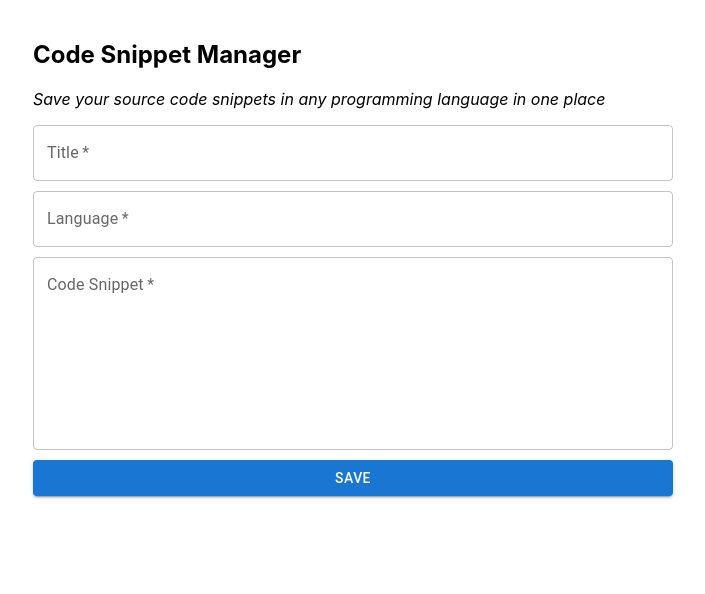
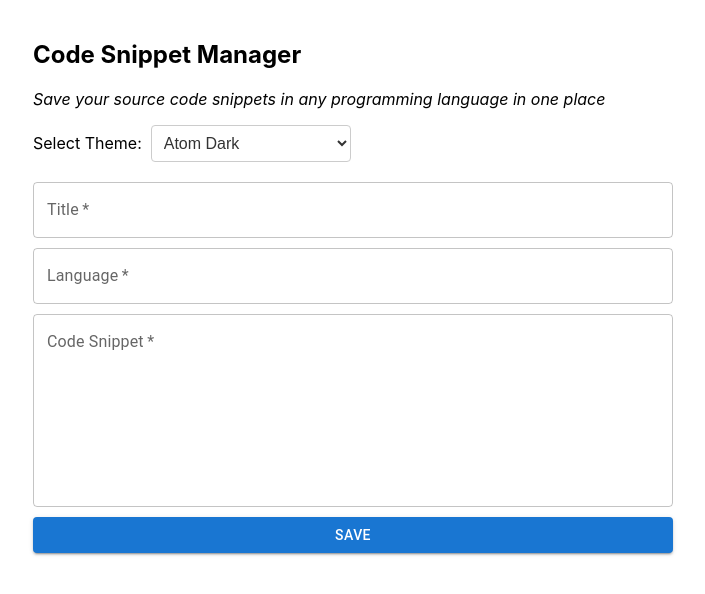
Before and after one commit to thedevarchive/code-snippet-manager, a React (Create React App) app: page / in a window 1280 px wide. Shown: the top 594 px of the page, without its empty margins (287-992 px from the left). Built offline with nearby package versions, Linux system fonts and the light colour scheme.

Commit message:
Added more syntax highlight styles that are selectable using a dropdown

```diff
--- a/src/App.jsx
+++ b/src/App.jsx
@@ -1,12 +1,22 @@
 import { useState } from "react";
 import SnippetForm from "./components/SnippetForm";
 import SnippetList from "./components/SnippetList";
+import {
+  atomDark,
+  vs,
+  vscDarkPlus,
+  oneLight,
+  oneDark,
+  solarizedlight,
+  solarizedDarkAtom
+} from "react-syntax-highlighter/dist/esm/styles/prism";
 
 // Project idea generated by ChatGPT and modified by Cursor
 // https://chatgpt.com/share/67d3a2dc-7214-8000-b4e3-f67597b45c66
 function App() {
   const [snippets, setSnippets] = useState([]);
   const [languages, setLanguages] = useState([]);
+  const [theme, setTheme] = useState(atomDark);
 
   // simple functions to add snippets and languages and delete snippets to be included in the components
   // add a snippet to the list
@@ -24,14 +34,49 @@ function App() {
     setLanguages([...languages, newLang]);
   };
 
+  // Theme options for syntax highlighting
+  const themeOptions = {
+    'Atom Dark': atomDark,
+    'One Light': oneLight,
+    'One Dark': oneDark,
+    'Solarized Light': solarizedlight,
+    'Solarized Dark': solarizedDarkAtom,
+    'Visual Studio': vs,
+    'VS Code Dark': vscDarkPlus
+  };
+
   return (
     <div className="App">
       <div className="App-header">
         <div style={{ width: "50%", margin: "auto", paddingTop: "20px" }}>
           <h2>Code Snippet Manager</h2>
           <p><em>Save your source code snippets in any programming language in one place</em></p>
+          <div style={{ marginBottom: "20px" }}>
+            <label htmlFor="themeSelect">Select Theme: &nbsp;</label>
+            <select
+              value={Object.keys(themeOptions).find(key => themeOptions[key] === theme)}
+              onChange={(e) => setTheme(themeOptions[e.target.value])}
+              style={{
+                padding: "8px",
+                borderRadius: "4px",
+                backgroundColor: "#fff",
+                border: "1px solid #ccc",
+                color: "#333",
+                width: "200px",
+                fontSize: "16px"
+              }}
+            >
+              {Object.keys(themeOptions).map((themeName) => (
+                <option key={themeName} value={themeName}>
+                  {themeName}
+                </option>
+              ))}
+            </select>
+          </div>
           <SnippetForm onSave={addSnippet} languages={languages} onAddLanguage={addLanguage} />
-          <SnippetList snippets={snippets} onDelete={deleteSnippet} />
+          <div style={{ marginTop: "40px" }}>
+            <SnippetList snippets={snippets} onDelete={deleteSnippet} theme={theme} />
+          </div>
         </div>
       </div>
     </div>
--- a/src/components/SnippetList.jsx
+++ b/src/components/SnippetList.jsx
@@ -1,16 +1,15 @@
 import { Card, CardContent, Typography, Button } from "@mui/material";
 import { Prism as SyntaxHighlighter } from "react-syntax-highlighter";
-import { atomDark } from "react-syntax-highlighter/dist/esm/styles/prism";
 
 // Shows list of all code snippets and their details
-const SnippetList = ({ snippets, onDelete }) => {
+const SnippetList = ({ snippets, onDelete, theme }) => {
   return (
     <div>
       {snippets.map((snippet, index) => (
         <Card key={index} style={{ marginBottom: "10px" }}>
           <CardContent>
             <Typography variant="h6">{snippet.title} ({snippet.language})</Typography>
-            <SyntaxHighlighter language={snippet.language.toLowerCase() || "javascript"} style={atomDark}>
+            <SyntaxHighlighter language={snippet.language.toLowerCase() || "javascript"} style={theme}>
               {snippet.code}
             </SyntaxHighlighter>
             <Button onClick={() => onDelete(index)} variant="outlined" color="error">Delete</Button>
```
